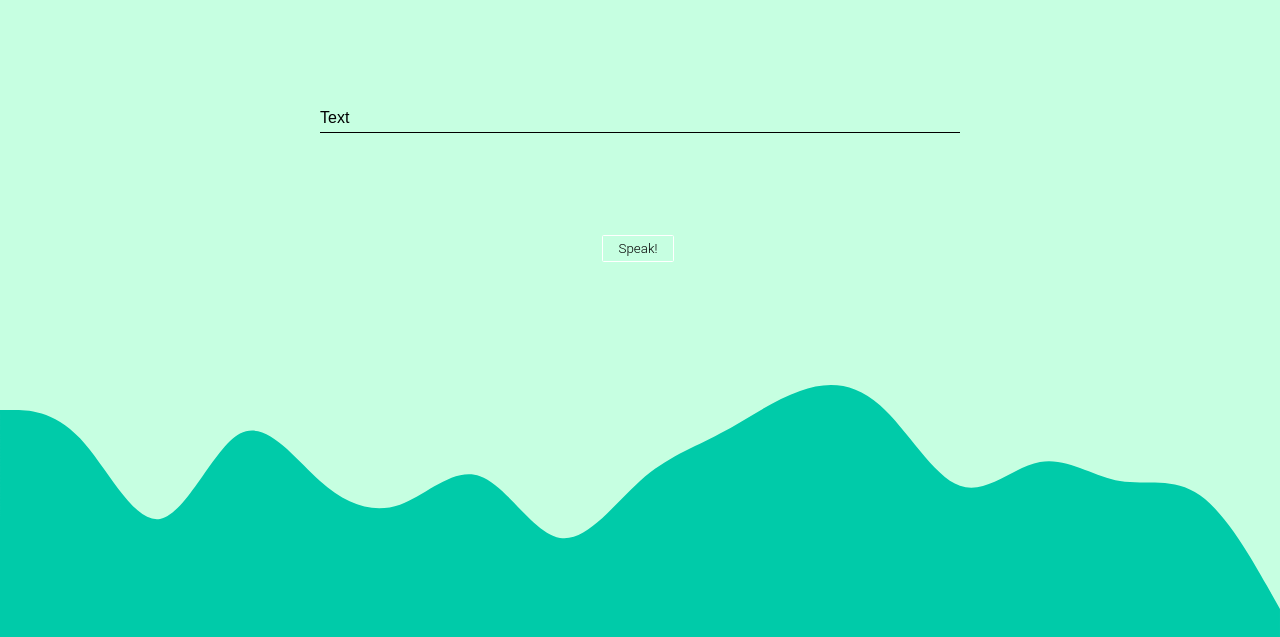
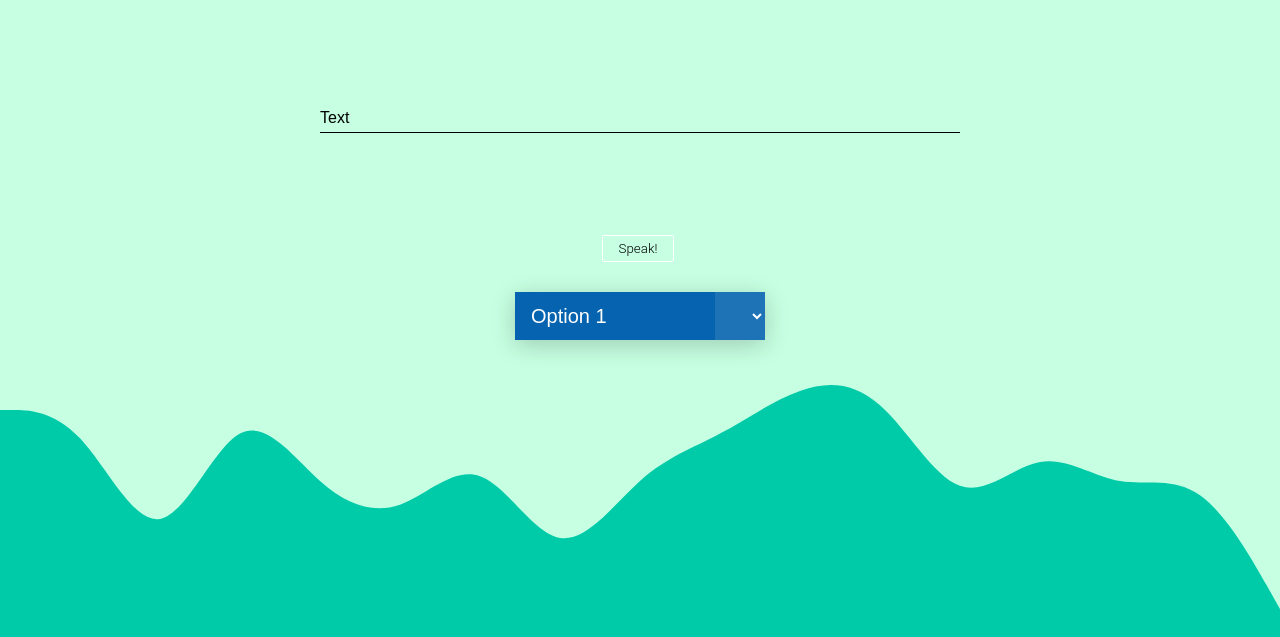
Before and after one commit to zaidajani/text-to-speech, a plain HTML site: page index.html in a window 1280 px wide. Shown: the part 163-800 px from the top of the page. Drawn offline with Linux system fonts and the light colour scheme.

Commit message:
third commit

```diff
--- a/index.html
+++ b/index.html
@@ -6,6 +6,7 @@
     <title>Text to speach application</title>
     <link rel="stylesheet" href="./style/form.css" />
     <link rel="stylesheet" href="./style/button.css">
+    <link rel="stylesheet" href="./style/select.css">
   </head>
   <body>
     <header class="header-class-class">
@@ -17,6 +18,15 @@
         <span class="content-name">Text</span>
       </label>
     </div>
+    <div class="box">
+      <select>
+        <option>Option 1</option>
+        <option>Option 2</option>
+        <option>Option 3</option>
+        <option>Option 4</option>
+        <option>Option 5</option>
+      </select>
+    </div>
     <button id="buttonOne">Speak!</button>
     <svg class="svg-class" xmlns="http://www.w3.org/2000/svg" viewBox="0 0 1440 320">
       <path fill="#00cba9" fill-opacity="1" d="M0,64L15,64C30,64,60,64,90,96C120,128,150,192,180,186.7C210,181,240,107,270,90.7C300,75,330,117,360,144C390,171,420,181,450,170.7C480,160,510,128,540,138.7C570,149,600,203,630,208C660,213,690,171,720,144C750,117,780,107,810,90.7C840,75,870,53,900,42.7C930,32,960,32,990,58.7C1020,85,1050,139,1080,149.3C1110,160,1140,128,1170,122.7C1200,117,1230,139,1260,144C1290,149,1320,139,1350,160C1380,181,1410,235,1425,261.3L1440,288L1440,320L1425,320C1410,320,1380,320,1350,320C1320,320,1290,320,1260,320C1230,320,1200,320,1170,320C1140,320,1110,320,1080,320C1050,320,1020,320,990,320C960,320,930,320,900,320C870,320,840,320,810,320C780,320,750,320,720,320C690,320,660,320,630,320C600,320,570,320,540,320C510,320,480,320,450,320C420,320,390,320,360,320C330,320,300,320,270,320C240,320,210,320,180,320C150,320,120,320,90,320C60,320,30,320,15,320L0,320Z"></path>
--- /dev/null
+++ b/style/select.css
@@ -0,0 +1,44 @@
+.box {
+  position: absolute;
+  top: 50%;
+  left: 50%;
+  transform: translate(-50%, 55px);
+}
+
+.box select {
+  background-color: #0563af;
+  color: white;
+  padding: 12px;
+  width: 250px;
+  border: none;
+  font-size: 20px;
+  box-shadow: 0 5px 25px rgba(0, 0, 0, 0.2);
+  -webkit-appearance: button;
+  appearance: button;
+  outline: none;
+}
+
+.box::before {
+  content: "\f13a";
+  font-family: FontAwesome;
+  position: absolute;
+  top: 0;
+  right: 0;
+  width: 20%;
+  height: 100%;
+  text-align: center;
+  font-size: 28px;
+  line-height: 45px;
+  color: rgba(255, 255, 255, 0.5);
+  background-color: rgba(255, 255, 255, 0.1);
+  pointer-events: none;
+}
+
+.box:hover::before {
+  color: rgba(255, 255, 255, 0.6);
+  background-color: rgba(255, 255, 255, 0.2);
+}
+
+.box select option {
+  padding: 30px;
+}
```
